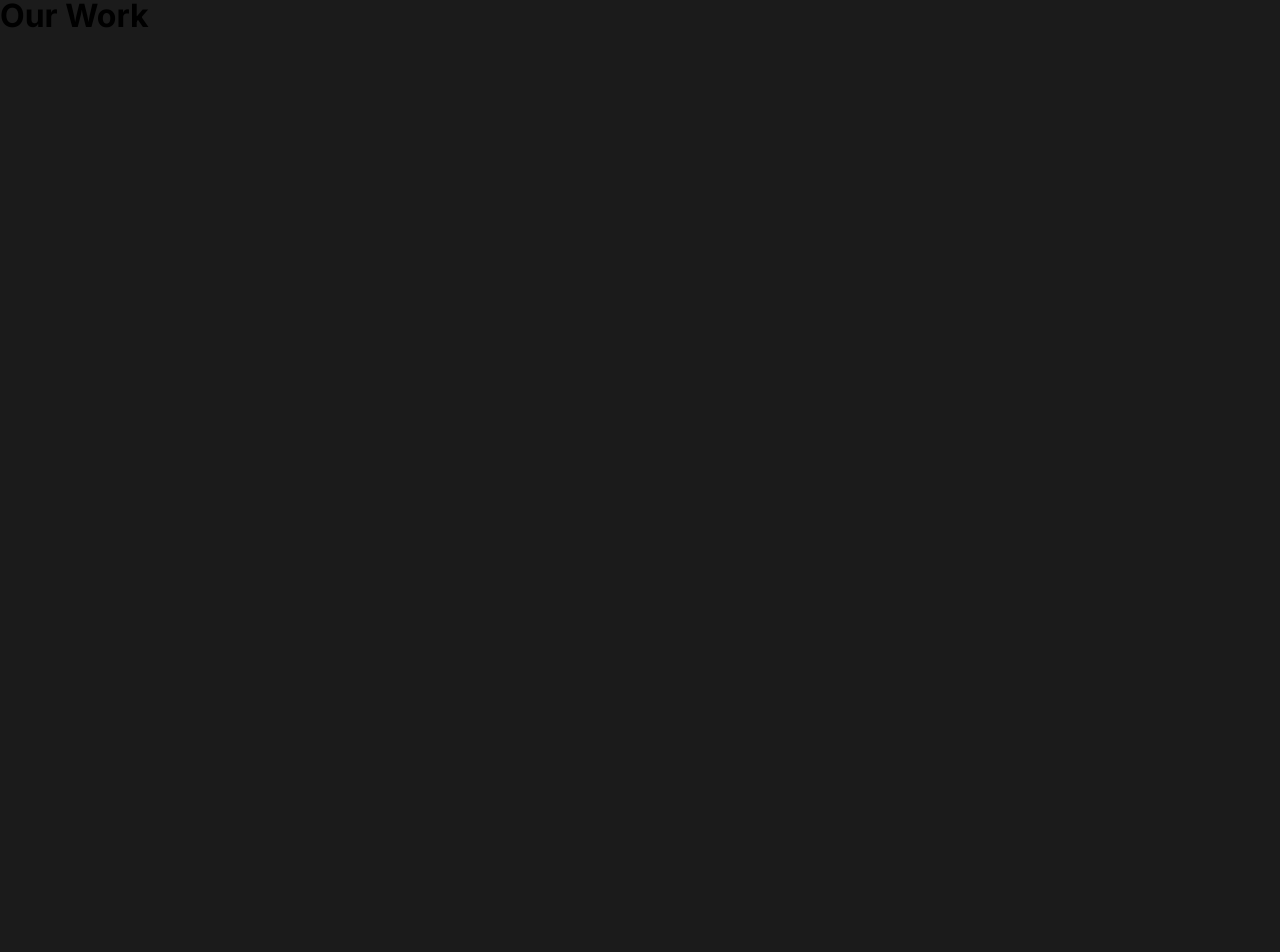
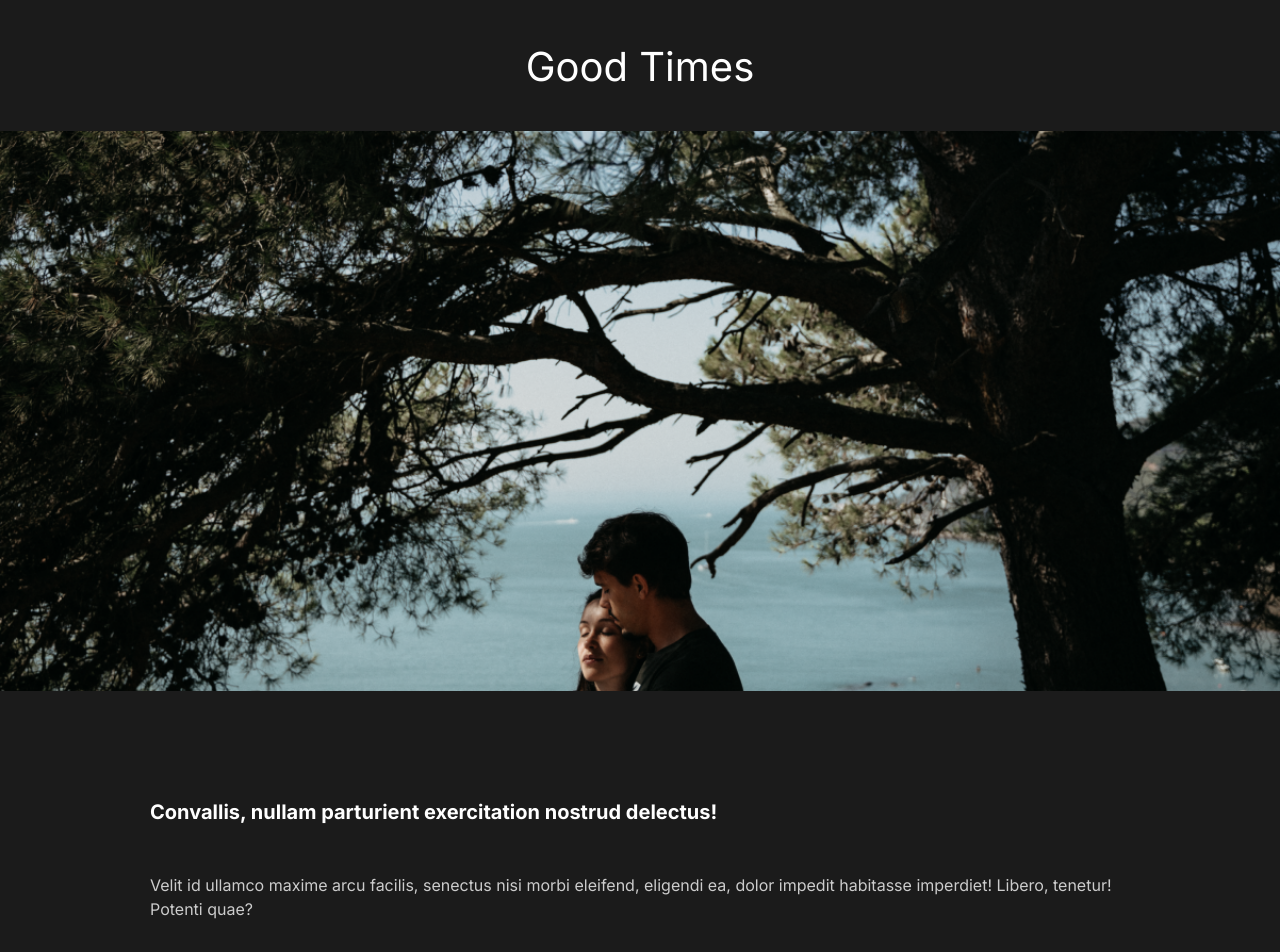
Before and after one commit to enekoamieva/react-porfolio-project, a React (Create React App) app: page /work/goodtimes in a window 1280 px wide. Shown: the part 140-1092 px from the top of the page. Before the commit the page ends 800 px from the top, so only its background shows below. Built offline with nearby package versions, Linux system fonts and the light colour scheme.

Commit message:
04- Our Work, Movies and Movie Details

```diff
--- a/src/App.js
+++ b/src/App.js
@@ -6,6 +6,7 @@ import Nav from './components/Nav';
 import About from './pages/About';
 import OurWork from './pages/OurWork';
 import Contact from './pages/Contact';
+import MovieDetail from './pages/MovieDetail';
 //Router
 import { Route, Switch } from 'react-router-dom';
 
@@ -23,8 +24,12 @@ function App() {
                     <About />
                 </Route>
 
-                <Route path="/work">
+                <Route path="/work" exact>
                     <OurWork />
+                </Route>
+
+                <Route path="/work/:id">
+                    <MovieDetail />
                 </Route>
 
                 <Route path="/contact">
--- /dev/null
+++ b/src/MovieService.js
@@ -0,0 +1,74 @@
+//Images
+import athlete from './img/athlete-small.png';
+import theracer from './img/theracer-small.png';
+import goodtimes from './img/goodtimes-small.png';
+import athlete2 from './img/athlete2.png';
+import theracer2 from './img/the-racer2.jpg';
+import goodtimes2 from './img/good-times2.jpg';
+
+const MoviesService = [
+    {
+        title: 'The Athlete',
+        img: athlete,
+        secondaryImg: athlete2,
+        url: '/work/theathlete',
+        awards: [
+            {
+                title: 'Convallis, nullam parturient exercitation nostrud delectus!',
+                description: 'Velit id ullamco maxime arcu facilis, senectus nisi morbi eleifend, eligendi ea, dolor impedit habitasse imperdiet! Libero, tenetur! Potenti quae?'
+            },
+            {
+                title: 'illum optio, ac elit gravida',
+                description: 'Velit id ullamco maxime arcu facilis, senectus nisi morbi eleifend, eligendi ea, dolor impedit habitasse imperdiet! Libero, tenetur! Potenti quae?'
+            },
+            {
+                title: 'illum optio, ac elit gravida fusce inventore mauris?',
+                description: 'Velit id ullamco maxime arcu facilis, senectus nisi morbi eleifend, eligendi ea, dolor impedit habitasse imperdiet! Libero, tenetur! Potenti quae?'
+            },
+        ],
+    },
+
+    {
+        title: 'The Racer',
+        img: theracer,
+        secondaryImg: theracer2,
+        url: '/work/theracer',
+        awards: [
+            {
+                title: 'Convallis, nullam parturient exercitation nostrud delectus!',
+                description: 'Velit id ullamco maxime arcu facilis, senectus nisi morbi eleifend, eligendi ea, dolor impedit habitasse imperdiet! Libero, tenetur! Potenti quae?'
+            },
+            {
+                title: 'illum optio, ac elit gravida fusce inventore mauris?',
+                description: 'Velit id ullamco maxime arcu facilis, senectus nisi morbi eleifend, eligendi ea, dolor impedit habitasse imperdiet! Libero, tenetur! Potenti quae?'
+            },
+            {
+                title: 'illum optio, ac elit gravida fusce inventore?',
+                description: 'Velit id ullamco maxime arcu facilis, senectus nisi morbi eleifend, eligendi ea, dolor impedit habitasse imperdiet! Libero, tenetur! Potenti quae?'
+            },
+        ],
+    },
+
+    {
+        title: 'Good Times',
+        img: goodtimes,
+        secondaryImg: goodtimes2,
+        url: '/work/goodtimes',
+        awards: [
+            {
+                title: 'Convallis, nullam parturient exercitation nostrud delectus!',
+                description: 'Velit id ullamco maxime arcu facilis, senectus nisi morbi eleifend, eligendi ea, dolor impedit habitasse imperdiet! Libero, tenetur! Potenti quae?'
+            },
+            {
+                title: 'illum optio, fusce inventore mauris?',
+                description: 'Velit id ullamco maxime arcu facilis, senectus nisi morbi eleifend, eligendi ea, dolor impedit habitasse imperdiet! Libero, tenetur! Potenti quae?'
+            },
+            {
+                title: 'illum optio, ac elit gravida fusce inventore mauris?',
+                description: 'Velit id ullamco maxime arcu facilis, senectus nisi morbi eleifend, eligendi ea, dolor impedit habitasse imperdiet! Libero, tenetur! Potenti quae?'
+            },
+        ],
+    }
+]
+
+export default MoviesService;
--- /dev/null
+++ b/src/components/Award.js
@@ -0,0 +1,22 @@
+//Style Components
+import styled from 'styled-components';
+
+function Award({ title, description }) {
+    return (
+        <AwardStyle>
+            <h3>{title}</h3>
+            <div className="line"></div>
+            <p>{description}</p>
+        </AwardStyle>
+    )
+}
+
+export default Award;
+
+const AwardStyle = styled.div`
+    padding: 5rem;
+
+    h3 {
+        font-size: 2rem;
+    }
+`;
--- /dev/null
+++ b/src/components/Movie.js
@@ -0,0 +1,39 @@
+//Style Components
+import styled from 'styled-components';
+//Link router
+import { Link } from 'react-router-dom';
+
+function Movie({ title, img, url }) {
+
+    return (
+        <MovieContainer>
+            <h2>{title}</h2>
+            <div className="line"></div>
+            <Link to={url}>
+                <img src={img} alt={title} />
+            </Link>
+        </MovieContainer>
+    );
+}
+
+export default Movie;
+
+const MovieContainer = styled.div`
+    padding-bottom: 10rem;
+
+    h2 {
+        padding: 1rem 0;
+    }
+
+    .line {
+        height: 0.5rem;
+        background: #ccc;
+        margin-bottom: 3rem;
+    }
+
+    img {
+        width: 100%;
+        height: 70vh;
+        object-fit: cover;
+    }
+`;
--- /dev/null
+++ b/src/pages/MovieDetail.js
@@ -0,0 +1,98 @@
+//State
+import { useState, useEffect } from 'react';
+//Style Components
+import styled from 'styled-components';
+//Link router
+import { useHistory } from 'react-router-dom';
+//Movies State
+import MovieService from '../MovieService';
+//Components
+import Award from '../components/Award';
+
+function MovieDetail() {
+
+    const history = useHistory();
+    const historyUrl = history.location.pathname;
+
+    //State
+    const [movies, setMovies] = useState(MovieService);
+    const [movie, setMovie] = useState({});
+    const [changeState, setChangeState] = useState(false)
+
+
+    //Use Effect
+    useEffect(() => {
+        const movieFind = movies.find(movieItem =>
+            movieItem.url === historyUrl
+        )
+        setMovie(movieFind);
+        setChangeState(true);
+    }, [])
+
+    console.log(movie.awards);
+
+
+    return (
+
+        <MovieDetailContainer>
+            <HeadLine>
+                <h2>{movie.title}</h2>
+                <img src={movie.img} alt={movie.title} />
+            </HeadLine>
+
+
+            <Awards>
+                {changeState && (
+                    movie.awards.map(awardItem =>
+                        <Award
+                            title={awardItem.title}
+                            description={awardItem.description}
+                            key={awardItem.title}
+                        />
+                    )
+                )
+
+                }
+            </Awards>
+
+
+
+        </MovieDetailContainer >
+
+    );
+}
+
+export default MovieDetail;
+
+
+const MovieDetailContainer = styled.div`
+    color: #fff;
+`;
+
+const HeadLine = styled.div`
+    min-height: 90vh;
+    padding-top: 20vh;
+    position: relative;
+
+    h2 {
+        position: absolute;
+        top: 10%;
+        left: 50%;
+        transform: translate(-50%, -10%);
+    }
+
+    img {
+        width: 100%;
+        height: 70vh;
+        object-fit: cover;
+    }
+`
+
+const Awards = styled.div`
+    min-height: 80vh;
+    display: flex;
+    flex-flow: row wrap;
+    align-items: center;
+    justify-content: space-around;
+    margin: 5rem 10rem;
+`;
--- a/src/pages/OurWork.js
+++ b/src/pages/OurWork.js
@@ -1,10 +1,35 @@
+//Style Components
+import styled from 'styled-components';
+//Movies Service
+import MoviesService from '../MovieService';
+//Component
+import Movie from '../components/Movie';
+
 
 function OurWork() {
+
+
     return (
-        <div className="ourwork-section">
-            <h1>Our Work</h1>
-        </div>
+        <WorkContainer>
+            {
+                MoviesService.map(movieItem =>
+                    <Movie
+                        title={movieItem.title}
+                        img={movieItem.img}
+                        url={movieItem.url}
+                        key={movieItem.title}
+                    />
+                )
+            }
+
+        </WorkContainer>
     );
 }
 
 export default OurWork;
+
+const WorkContainer = styled.div`
+    min-height: 100vh;
+    overflow: hidden;
+    padding: 5rem 10rem;
+`;
```
